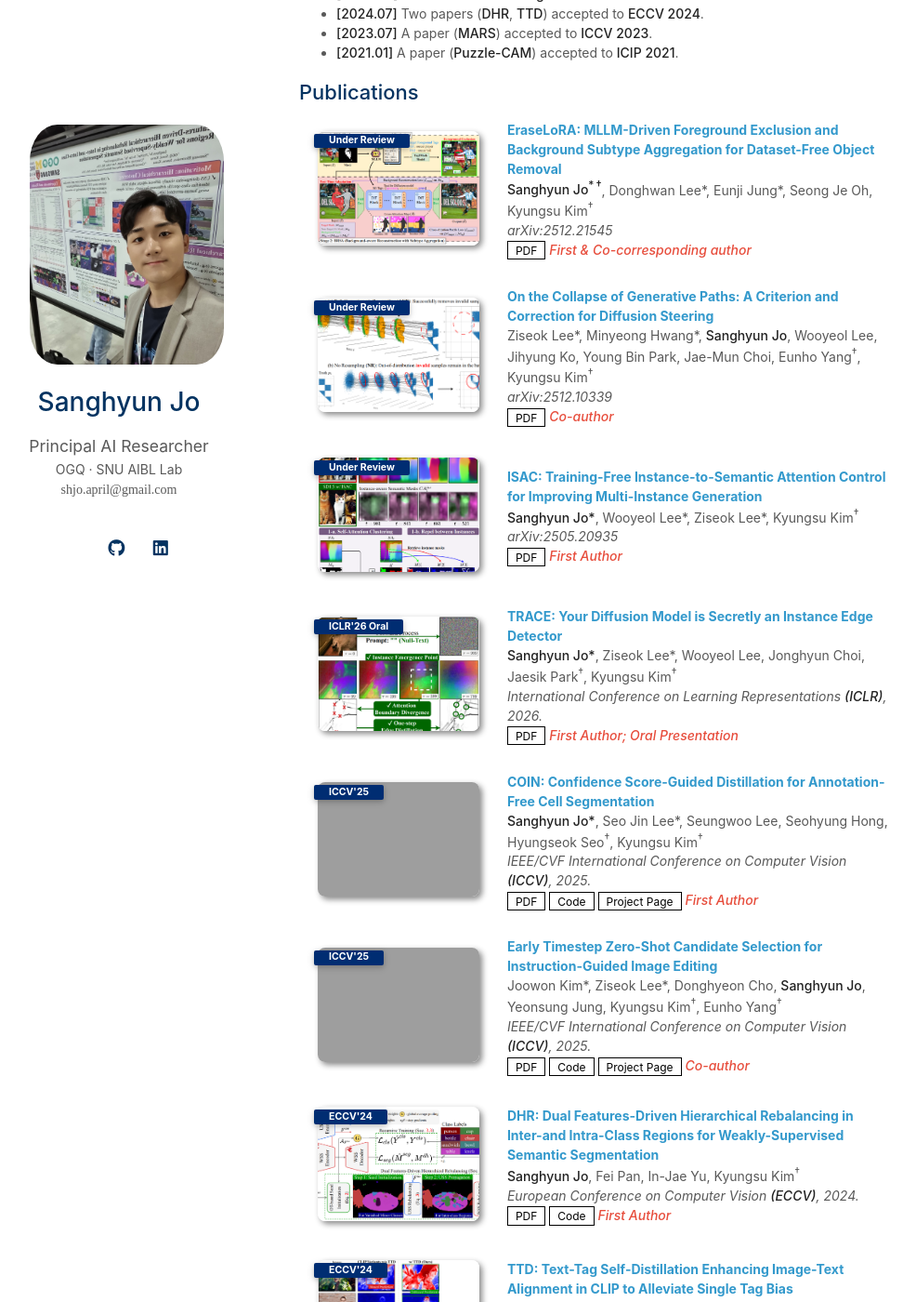
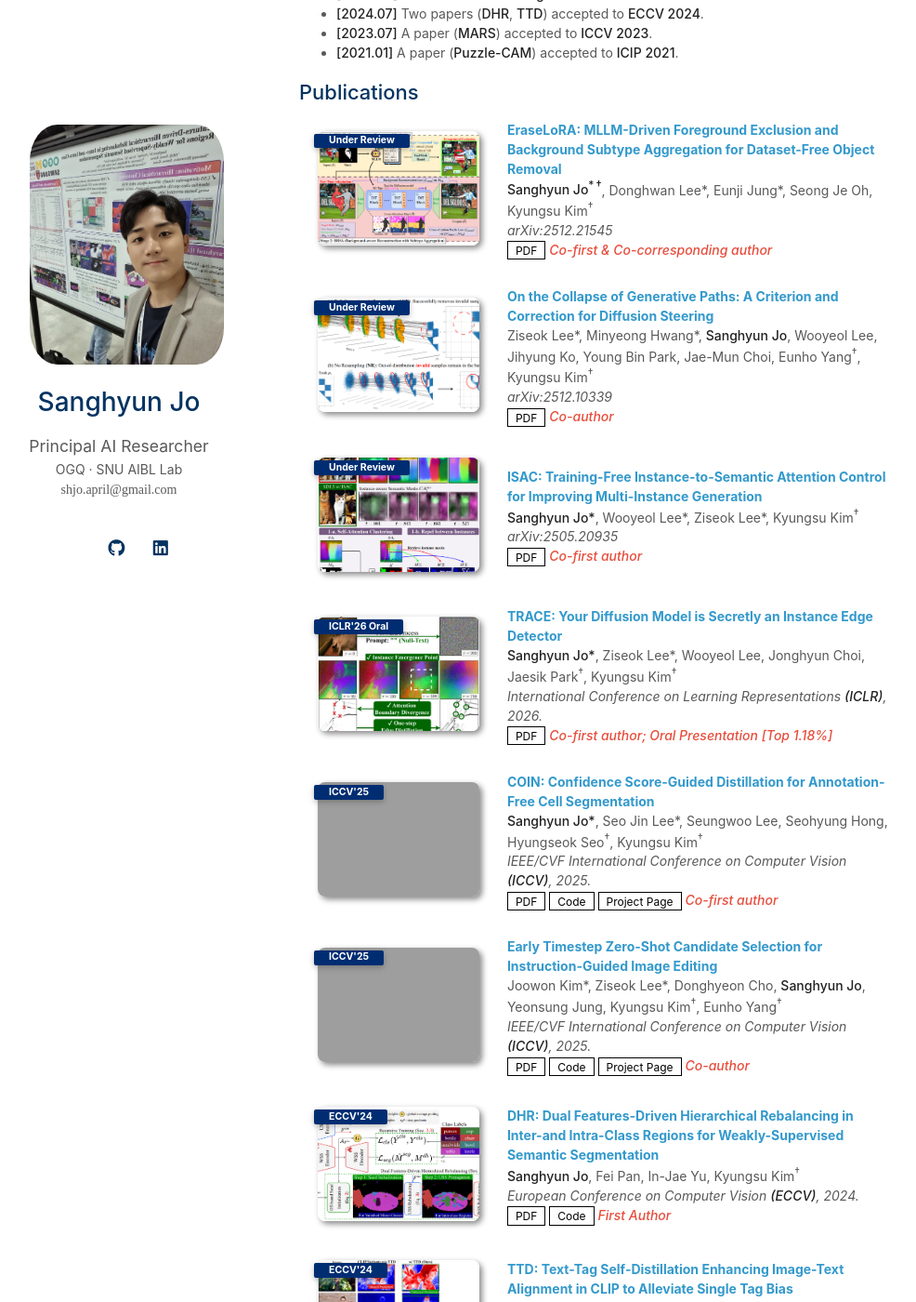
Before and after one commit to shjo-april/shjo-april.github.io, a Jekyll site: the page built from index.md, in a window 1280 px wide and 1400 px high, scrolled down 503 px. Shown: the whole window at 93% size, without its empty margins (148-1134 px from the left). Built offline with Jekyll 4.4.1, drawn with Linux system fonts in a browser that asks for light colours; a style sheet for code colours, icons or effects is not loaded; our own code applies the rules of GitHub Pages for plain Markdown files; some of the changed text lies outside the part shown; grey boxes are pictures that could not be loaded.

Commit message:
update 260211

```diff
--- a/_data/publications.yml
+++ b/_data/publications.yml
@@ -18,7 +18,7 @@ main:
     # code:
     # page:
     image: ./assets/img/EraseLoRA.png
-    notes: First & Co-corresponding author
+    notes: Co-first & Co-corresponding author
 
   - title: "On the Collapse of Generative Paths: A Criterion and Correction for Diffusion Steering"
     authors: Ziseok Lee*, Minyeong Hwang*, <strong>Sanghyun Jo</strong>, Wooyeol Lee, Jihyung Ko, Young Bin Park, Jae-Mun Choi, Eunho Yang<sup>†</sup>, Kyungsu Kim<sup>†</sup>
@@ -38,7 +38,7 @@ main:
     # code:
     # page:
     image: ./assets/img/ISAC.png
-    notes: First Author
+    notes: Co-first author
 
   - title: "TRACE: Your Diffusion Model is Secretly an Instance Edge Detector"
     authors: <strong>Sanghyun Jo*</strong>, Ziseok Lee*, Wooyeol Lee, Jonghyun Choi, Jaesik Park<sup>†</sup>, Kyungsu Kim<sup>†</sup>
@@ -48,7 +48,7 @@ main:
     # code: https://github.com/shjo-april/DiffEGG
     # page: https://shjo-april.github.io/COIN/
     image: ./assets/img/TRACE.png
-    notes: First Author; Oral Presentation
+    notes: Co-first author; Oral Presentation [Top 1.18%]
 
   - title: "COIN: Confidence Score-Guided Distillation for Annotation-Free Cell Segmentation"
     authors: <strong>Sanghyun Jo*</strong>, Seo Jin Lee*, Seungwoo Lee, Seohyung Hong, Hyungseok Seo<sup>†</sup>, Kyungsu Kim<sup>†</sup>
@@ -58,7 +58,7 @@ main:
     code: https://github.com/shjo-april/COIN
     page: https://shjo-april.github.io/COIN/
     image: ./assets/img/COIN.png
-    notes: First Author
+    notes: Co-first author
 
   - title: "Early Timestep Zero-Shot Candidate Selection for Instruction-Guided Image Editing"
     authors: Joowon Kim*, Ziseok Lee*, Donghyeon Cho, <strong>Sanghyun Jo</strong>, Yeonsung Jung, Kyungsu Kim<sup>†</sup>, Eunho Yang<sup>†</sup>
@@ -88,7 +88,7 @@ main:
     code: https://github.com/shjo-april/TTD
     # page: https://shjo-april.github.io/TTD/
     image: ./assets/img/TTD.png
-    notes: First Author
+    notes: Co-first author
 
   - title: "MARS: Model-agnostic Biased Object Removal without Additional Supervision for Weakly-Supervised Semantic Segmentation"
     authors: <strong>Sanghyun Jo</strong>, In-Jae Yu, Kyungsu Kim<sup>†</sup>
@@ -118,4 +118,4 @@ main:
     code: https://github.com/shjo-april/PuzzleCAM
     # page: https://shjo-april.github.io/PuzzleCAM/
     image: ./assets/img/PuzzleCAM.png
-    notes: First Author; 140+ Citations
+    notes: First Author; 150+ Citations
```
